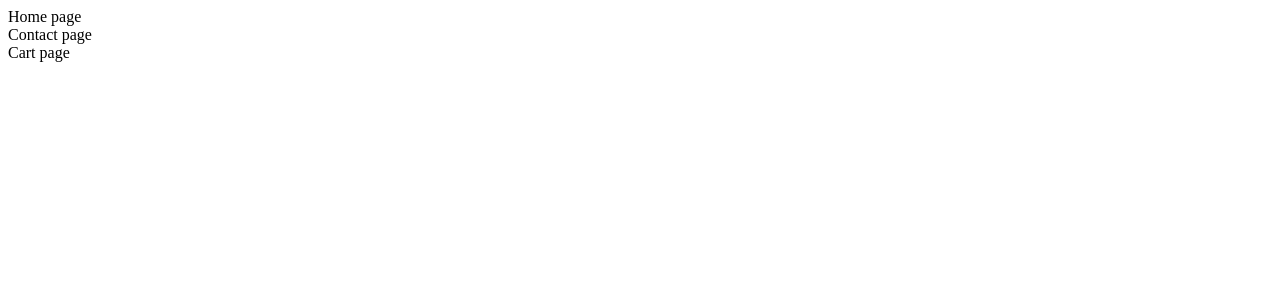
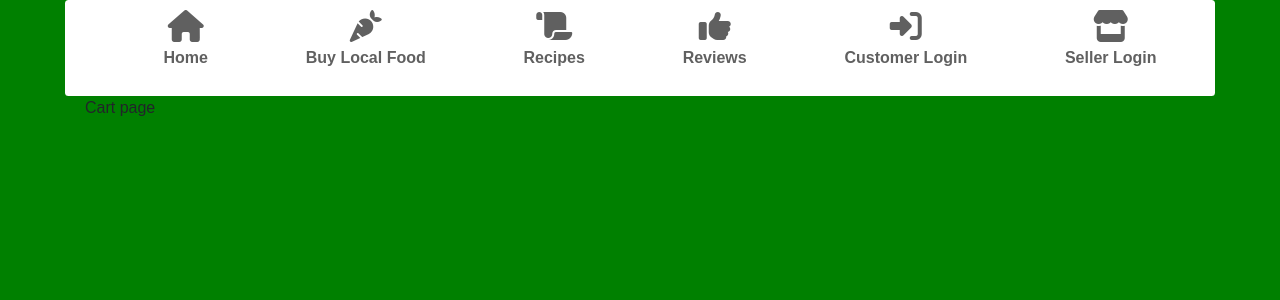
Before and after one commit to tparks18/ecommerce_final_project_frontend, a React (Create React App) app: page /shop in a window 1280 px wide. Shown: the top 300 px of the page. Built offline with nearby package versions, Linux system fonts and the light colour scheme.

Commit message:
navbar experiment

```diff
--- a/public/index.html
+++ b/public/index.html
@@ -10,6 +10,8 @@
       content="Web site created using create-react-app"
     />
     <link rel="apple-touch-icon" href="%PUBLIC_URL%/logo192.png" />
+    <link rel="preconnect" href="https://fonts.gstatic.com" />
+    <link rel="stylesheet" href="https://cdn.jsdelivr.net/npm/bootstrap@4.6.0/dist/css/bootstrap.min.css" integrity="sha384-B0vP5xmATw1+K9KRQjQERJvTumQW0nPEzvF6L/Z6nronJ3oUOFUFpCjEUQouq2+l" crossorigin="anonymous">
     <!--
       manifest.json provides metadata used when your web app is installed on a
       user's mobile device or desktop. See https://developers.google.com/web/fundamentals/web-app-manifest/
@@ -39,5 +41,9 @@
       To begin the development, run `npm start` or `yarn start`.
       To create a production bundle, use `npm run build` or `yarn build`.
     -->
+    <!-- <script src="https://code.jquery.com/jquery-3.5.1.min.js"></script>
+<script src="https://cdn.jsdelivr.net/npm/popper.js@1.16.1/dist/umd/popper.min.js" integrity="sha384-9/reFTGAW83EW2RDu2S0VKaIzap3H66lZH81PoYlFhbGU+6BZp6G7niu735Sk7lN" crossorigin="anonymous"></script>
+<script src="https://cdn.jsdelivr.net/npm/bootstrap@4.6.0/dist/js/bootstrap.min.js" integrity="sha384-+YQ4JLhjyBLPDQt//I+STsc9iw4uQqACwlvpslubQzn4u2UU2UFM80nGisd026JF" crossorigin="anonymous"></script> -->
+<script src="https://kit.fontawesome.com/414c85230c.js" crossorigin="anonymous"></script>
   </body>
 </html>
--- a/src/App.css
+++ b/src/App.css
@@ -1,38 +1,56 @@
-.App {
-  text-align: center;
+html {
+  height: 100%;
 }
 
-.App-logo {
-  height: 40vmin;
-  pointer-events: none;
+body {
+  background: green;
+  font-family: "Arimo", sans-serif;
 }
 
-@media (prefers-reduced-motion: no-preference) {
-  .App-logo {
-    animation: App-logo-spin infinite 20s linear;
-  }
+.header-container {
+  margin-left: auto;
+  margin-right: auto;
+  width: 71.875em;
 }
 
-.App-header {
-  background-color: #282c34;
-  min-height: 100vh;
+.myNavbar {
+  background-color:white;
+  padding: 0.6rem;
+  border-radius: 0.22rem;
+}
+
+.navbar_container {
   display: flex;
-  flex-direction: column;
+  justify-content: space-around;
+  overflow: hidden;
+  background-color:white;
+}
+
+.navbar_container li {
+  list-style-type: none;
+  color: #606060;
+  font-weight: bold;
+}
+
+.myNavbar a {
+  color: #606060;
+  text-decoration: none;
+}
+
+.menu-icon {
+  display: flex;
   align-items: center;
   justify-content: center;
-  font-size: calc(10px + 2vmin);
-  color: white;
+  padding-bottom: 0.3rem;
+  color: #606060;
 }
 
-.App-link {
-  color: #61dafb;
-}
-
-@keyframes App-logo-spin {
-  from {
-    transform: rotate(0deg);
-  }
-  to {
-    transform: rotate(360deg);
-  }
-}
+/* .content-container {
+  width: 71.875rem;
+  height: 40rem;
+  background-color: white;
+  margin-left: auto;
+  margin-right: auto;
+  margin-top: 1rem;
+  border-radius: 0.22rem;
+} */
--- a/src/App.js
+++ b/src/App.js
@@ -1,5 +1,9 @@
 import React, { Component } from "react";
-import Cart from "./views/Cart";
+import './App.css';
+import { Route, Switch } from "react-router-dom";
+
+import Navbar from "./components/Navbar";
+import Shop from "./views/Shop";
 import Contact from "./views/Contact";
 import Home from "./views/Home";
 
@@ -17,9 +21,17 @@ export default class App extends Component {
     console.log("component rendered");
     return (
       <div>
-        <Home />
-        <Contact />
-        <Cart />
+        <header>
+          <Navbar />
+        </header>
+        <main className="container">
+          <Switch>
+            <Route exact path='/' render={() => <Home />} />
+            <Route exact path='/contact' render={() => <Contact />} />
+            <Route exact path='/shop' render={() => <Shop />} />
+          </Switch>
+        </main>
+        <footer></footer>
       </div>
     );
   }
--- /dev/null
+++ b/src/components/Navbar.js
@@ -0,0 +1,65 @@
+import React, { Component } from "react";
+import { Link } from "react-router-dom";
+
+export default class Navbar extends Component {
+  render() {
+    return (
+      <div className="header-container">
+        <nav className="myNavbar">
+          <ul className="navbar_container">
+            <li className="navbar-item-content-first">
+              <Link to="/">
+                <div className="navbar-item-content">
+                  <span class="menu-icon">
+                    <i class="fa fa-home fa-2x"></i>
+                  </span>
+                  Home
+                </div>
+              </Link>
+            </li>
+            <li className="navbar-item-content">
+              <Link to="localfood">
+                <span className="menu-icon">
+                  <i className="fa fa-carrot fa-2x" />
+                </span>
+                Buy Local Food
+              </Link>
+            </li>
+            <li className="navbar-item-content">
+              <Link to="recipes">
+                <span className="menu-icon">
+                  <i className="fa fa-scroll fa-2x" />
+                </span>
+                Recipes
+              </Link>
+            </li>
+            <li className="navbar-item-content">
+              <Link to="reviews">
+                <span className="menu-icon">
+                  <i className="fas fa-thumbs-up fa-2x" />
+                </span>
+                Reviews
+              </Link>
+            </li>
+            <li className="navbar-item-content">
+              <Link to="customerlogin">
+                <span className="menu-icon">
+                  <i className="fas fa-sign-in-alt fa-2x" />
+                </span>
+                Customer Login
+              </Link>
+            </li>
+            <li className="navbar-item-content">
+              <Link to="sellerlogin">
+                <span className="menu-icon">
+                  <i className="fas fa-store fa-2x" />
+                </span>
+                Seller Login
+              </Link>
+            </li>
+          </ul>
+        </nav>
+      </div>
+    );
+  }
+}
--- a/src/views/Cart/index.js
+++ b/src/views/SellerLogin/index.js
@@ -1,10 +1,10 @@
 import React, { Component } from 'react'
 
-export default class Cart extends Component {
+export default class SellerLogin extends Component {
     render() {
         return (
             <div>
-               Cart page
+                Seller Login
             </div>
         )
     }
--- /dev/null
+++ b/src/views/Shop/index.js
@@ -0,0 +1,11 @@
+import React, { Component } from 'react'
+
+export default class Shop extends Component {
+    render() {
+        return (
+            <div>
+               Cart page
+            </div>
+        )
+    }
+}
```
Also changed, not shown: src/components/Page/index.js (added, +17 -0 lines), src/views/BuyLocalFood/index.js (added, +11 -0 lines), src/views/CustomerLogin/index.js (added, +11 -0 lines), src/views/Home/index.js (+4 -4 lines), src/views/Recipies/index.js (added, +11 -0 lines), src/views/Reviews/index.js (added, +11 -0 lines).
